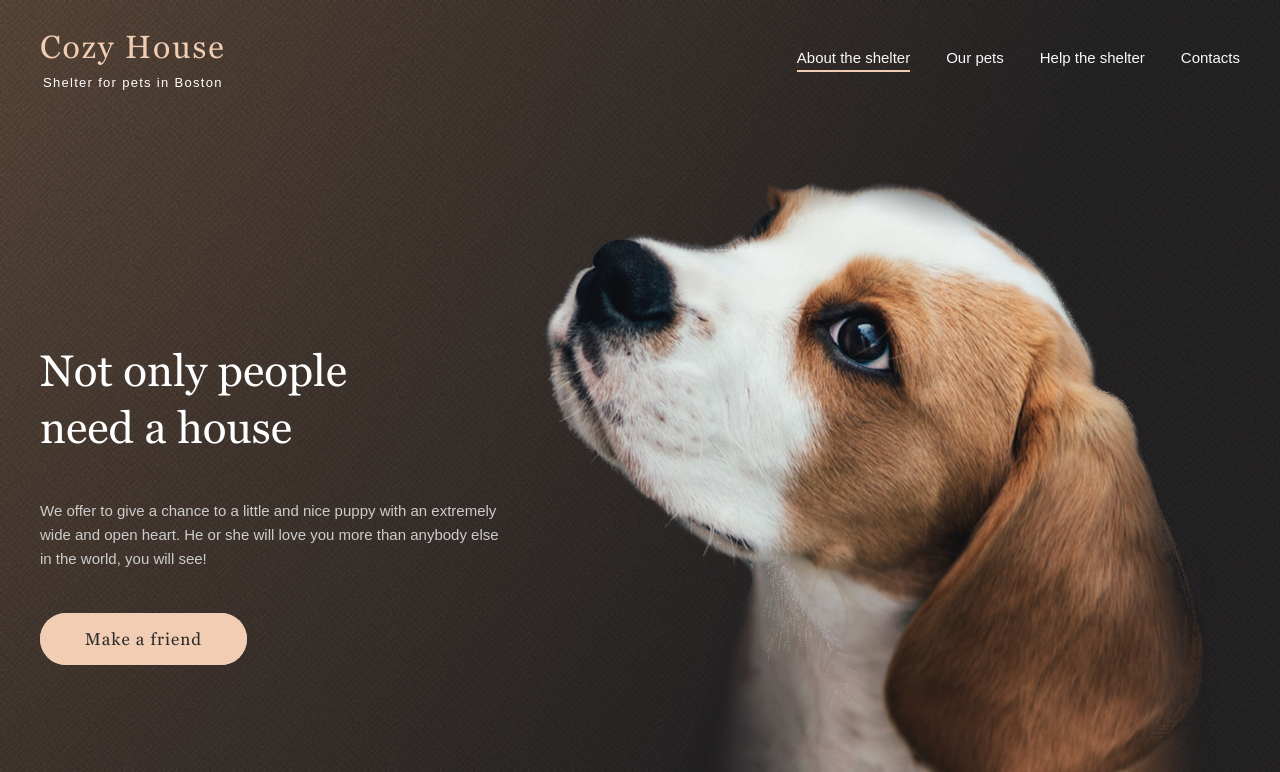
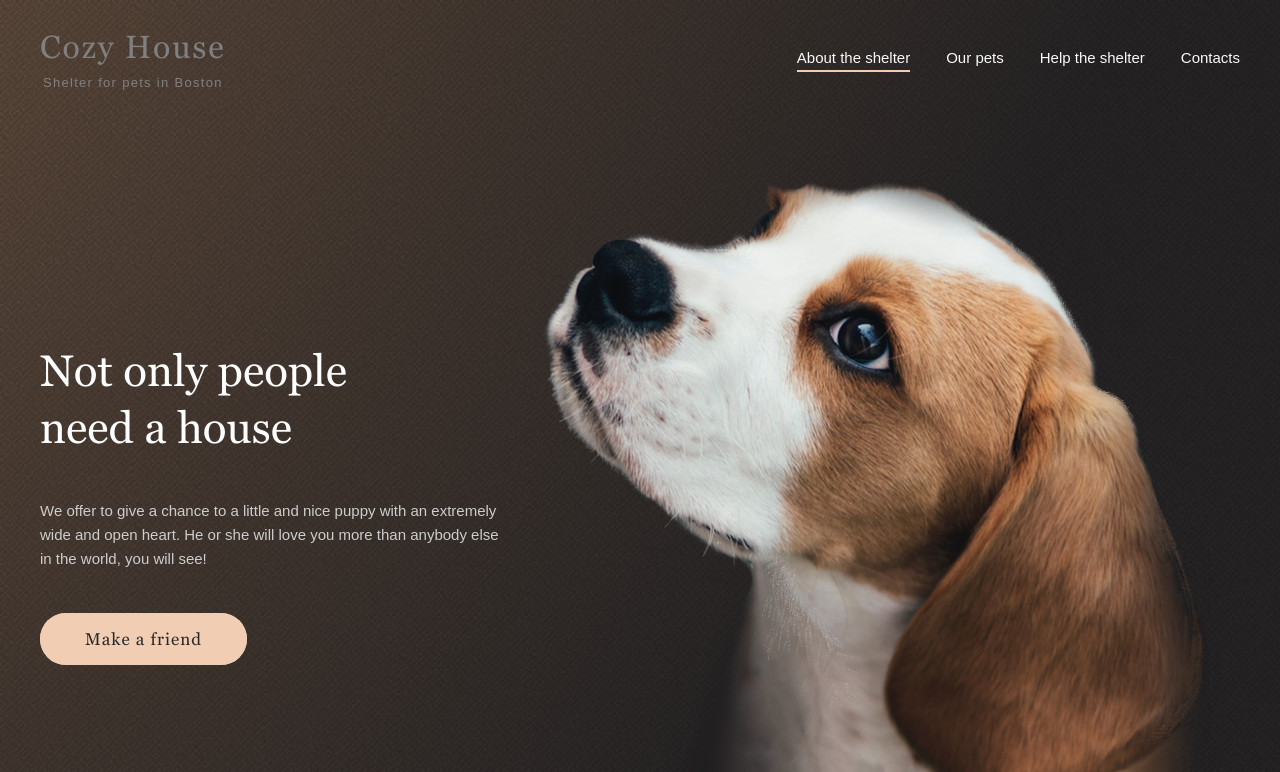
Before and after one commit to Cheleste1994/project, a plain HTML site: page shelter/pages/main/index.html in a window 1280 px wide. In both pictures the pointer is over the element 132 px from the left and 60 px from the top of the page. Shown: the top 772 px of the page. Drawn offline with Linux system fonts and the light colour scheme; a web font is replaced by a local one.

Commit message:
feat: fix week1

```diff
--- a/shelter/pages/main/style.css
+++ b/shelter/pages/main/style.css
@@ -71,6 +71,12 @@ body {
   flex-direction: column;
   margin: auto auto auto 0;
   cursor: pointer;
+  transition: all 0.5s;
+}
+
+.title:hover {
+      filter: invert(50%);
+
 }
 
 .title-subtitile {
@@ -100,7 +106,7 @@ body {
 
 .menu-link-start {
   cursor: default;
-
+pointer-events: none;
 }
 
 .menu-link:hover {
--- a/shelter/pages/pets/style.css
+++ b/shelter/pages/pets/style.css
@@ -74,6 +74,10 @@ body {
   cursor: pointer;
 }
 
+.title:hover {
+  filter: invert(50%);
+}
+
 .title-subtitile {
   margin: 10px auto 0 auto;
 
@@ -114,7 +118,7 @@ body {
 
 .menu-link-start {
   cursor: default;
-
+  pointer-events: none;
 }
 
 .nav-about {
```
